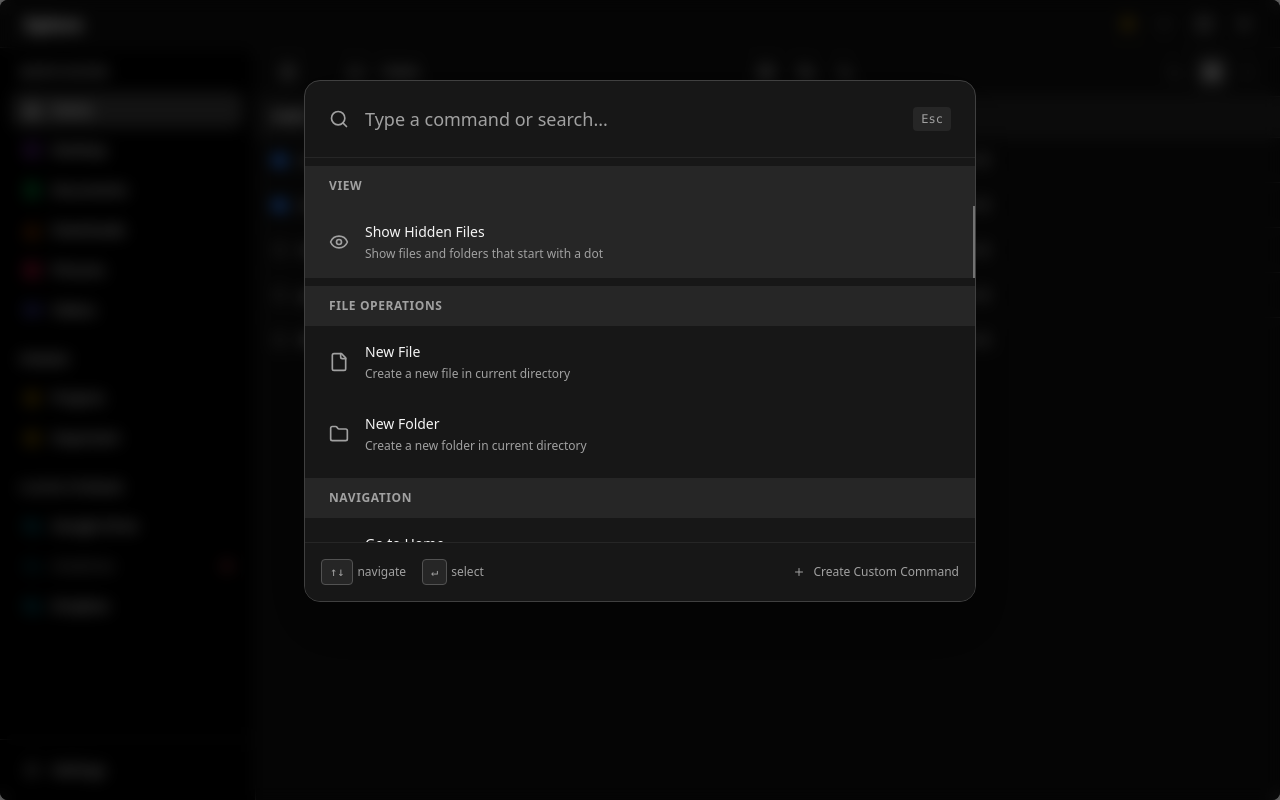
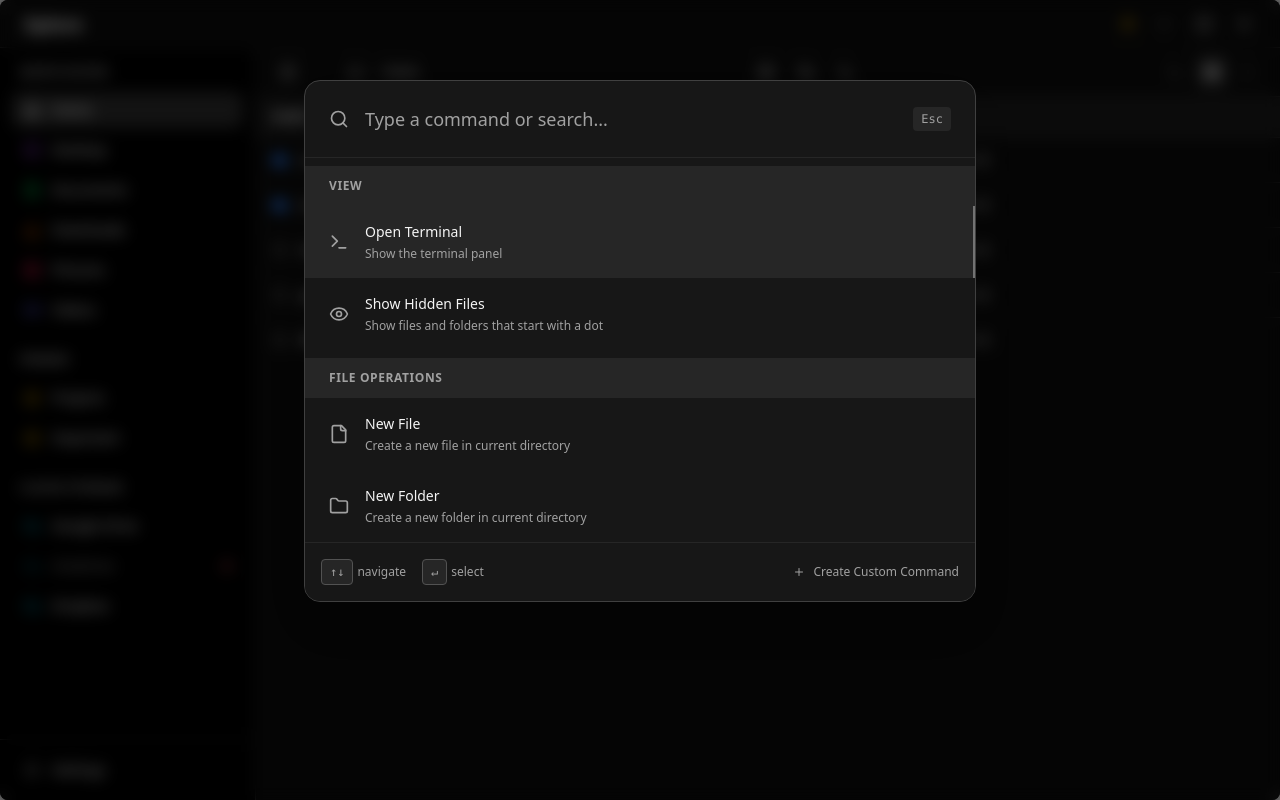
Before and after one commit to unnikrishnanNam/xplore-v2, a React (Vite) app: page / in a window 1280 px wide. Both pictures are taken after a click on the button 1211 px from the left and 72 px from the top of the page. Built offline with nearby package versions, Linux system fonts and the light colour scheme.

Commit message:
feat: Add toggle terminal command to CommandPalette component

```diff
--- a/src/components/CommandPalette.tsx
+++ b/src/components/CommandPalette.tsx
@@ -10,11 +10,13 @@ import {
   Cloud,
   Eye,
   EyeOff,
+  Terminal,
 } from "lucide-react";
 import {
   commandPaletteOpenAtom,
   currentPathAtom,
   showHiddenFilesAtom,
+  terminalOpenAtom,
 } from "@/store/atoms";
 import { cn } from "@/lib/utils";
 
@@ -31,6 +33,7 @@ const CommandPalette = () => {
   const [isOpen, setIsOpen] = useAtom(commandPaletteOpenAtom);
   const [, setCurrentPath] = useAtom(currentPathAtom);
   const [showHiddenFiles, setShowHiddenFiles] = useAtom(showHiddenFilesAtom);
+  const [terminalOpen, setTerminalOpen] = useAtom(terminalOpenAtom);
   const [query, setQuery] = useState("");
   const [selectedIndex, setSelectedIndex] = useState(0);
 
@@ -38,6 +41,16 @@ const CommandPalette = () => {
   const homeBase = useAtom(currentPathAtom)[0].split("/").slice(0, 3).join("/"); // e.g. /home/unnikrishnan
 
   const commands: Command[] = [
+    {
+      id: "toggle-terminal",
+      title: terminalOpen ? "Close Terminal" : "Open Terminal",
+      description: terminalOpen
+        ? "Hide the terminal panel"
+        : "Show the terminal panel",
+      icon: Terminal,
+      action: () => setTerminalOpen(!terminalOpen),
+      group: "View",
+    },
     {
       id: "toggle-hidden-files",
       title: showHiddenFiles ? "Hide Hidden Files" : "Show Hidden Files",
```
